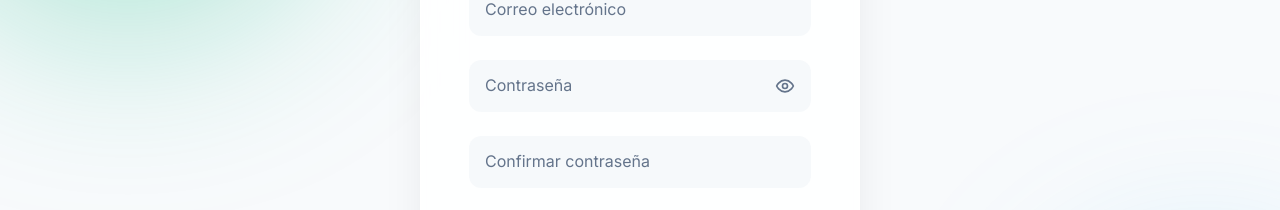
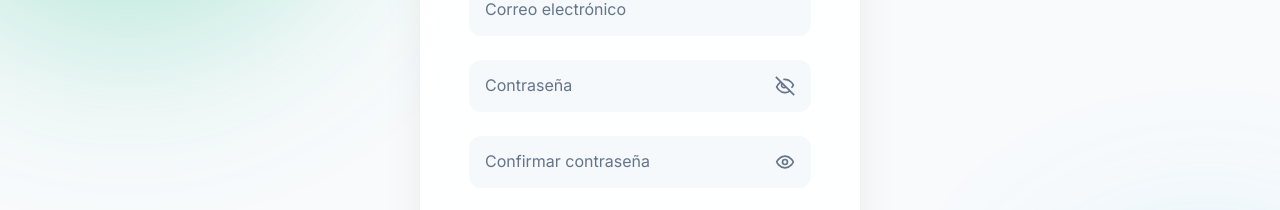
Before and after one commit to AlvaroOrtegaPerez/D_front_beta, an Angular app: page /register in a window 1280 px wide. Both pictures are taken after a click on the button 785 px from the left and 409 px from the top of the page. Shown: the part 323-533 px from the top of the page. Built offline with nearby package versions, Linux system fonts and the light colour scheme.

Commit message:
Feat - Problema confirmar contraseña al crear cuenta resuelto

```diff
--- a/src/app/pages/register/register.html
+++ b/src/app/pages/register/register.html
@@ -30,7 +30,11 @@
         <input [type]="showPassword() ? 'text' : 'password'" class="input-field" placeholder=" " id="pass" formControlName="password">
         <label class="floating-label" for="pass">Contraseña</label>
         <button type="button" class="eye-btn" (click)="togglePassword()">
-          <svg width="20" height="20" viewBox="0 0 24 24" fill="none" stroke="currentColor" stroke-width="2"><path d="M2 12s3-7 10-7 10 7 10 7-3 7-10 7-10-7-10-7Z"/><circle cx="12" cy="12" r="3"/></svg>
+          @if (showPassword()) {
+            <svg width="20" height="20" viewBox="0 0 24 24" fill="none" stroke="currentColor" stroke-width="2"><path d="M17.94 17.94A10.07 10.07 0 0 1 12 20c-7 0-10-7-10-7a18.45 18.45 0 0 1 5.06-5.94M9.9 4.24A9.12 9.12 0 0 1 12 4c7 0 10 7 10 7a18.5 18.5 0 0 1-2.16 3.19m-6.72-1.07a3 3 0 1 1-4.24-4.24"/><line x1="1" y1="1" x2="23" y2="23"/></svg>
+          } @else {
+            <svg width="20" height="20" viewBox="0 0 24 24" fill="none" stroke="currentColor" stroke-width="2"><path d="M2 12s3-7 10-7 10 7 10 7-3 7-10 7-10-7-10-7Z"/><circle cx="12" cy="12" r="3"/></svg>
+          }
         </button>
       </div>
 
@@ -45,8 +49,15 @@
       }
 
       <div class="input-group">
-        <input type="password" class="input-field" placeholder=" " id="pass2" formControlName="confirmPassword">
+        <input [type]="showConfirmPassword() ? 'text' : 'password'" class="input-field" placeholder=" " id="pass2" formControlName="confirmPassword">
         <label class="floating-label" for="pass2">Confirmar contraseña</label>
+        <button type="button" class="eye-btn" (click)="toggleConfirmPassword()">
+          @if (showConfirmPassword()) {
+            <svg width="20" height="20" viewBox="0 0 24 24" fill="none" stroke="currentColor" stroke-width="2"><path d="M17.94 17.94A10.07 10.07 0 0 1 12 20c-7 0-10-7-10-7a18.45 18.45 0 0 1 5.06-5.94M9.9 4.24A9.12 9.12 0 0 1 12 4c7 0 10 7 10 7a18.5 18.5 0 0 1-2.16 3.19m-6.72-1.07a3 3 0 1 1-4.24-4.24"/><line x1="1" y1="1" x2="23" y2="23"/></svg>
+          } @else {
+            <svg width="20" height="20" viewBox="0 0 24 24" fill="none" stroke="currentColor" stroke-width="2"><path d="M2 12s3-7 10-7 10 7 10 7-3 7-10 7-10-7-10-7Z"/><circle cx="12" cy="12" r="3"/></svg>
+          }
+        </button>
       </div>
 
       @if (form.controls.confirmPassword.dirty && !passwordsMatch) {
--- a/src/app/pages/register/register.ts
+++ b/src/app/pages/register/register.ts
@@ -40,11 +40,13 @@ export class Register {
 
   loading = signal(false);
   showPassword = signal(false);
+  showConfirmPassword = signal(false);
   showRgpdModal = signal(false);
   errorMsg = signal('');
   successMsg = signal('');
 
   togglePassword(): void { this.showPassword.update(v => !v); }
+  toggleConfirmPassword(): void { this.showConfirmPassword.update(v => !v); }
 
   get passwordsMatch(): boolean {
     return this.form.value.password === this.form.value.confirmPassword;
```
